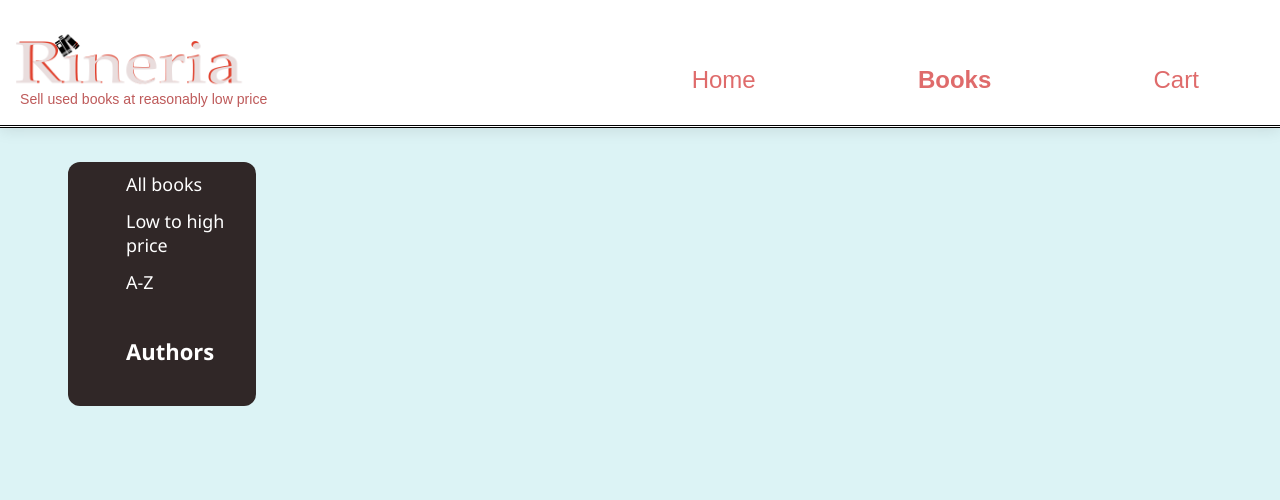
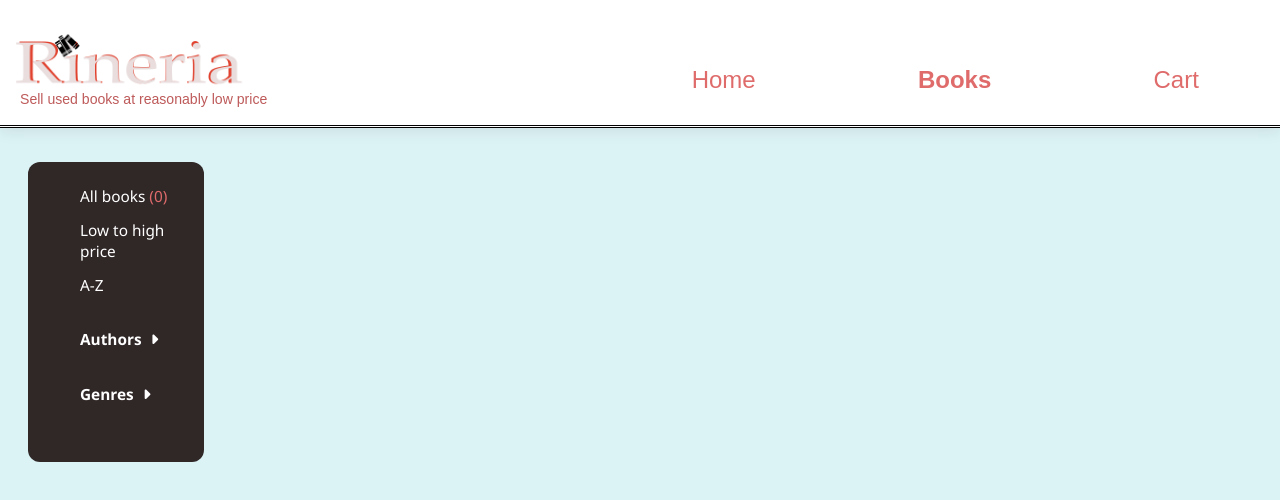
Before and after one commit to law911012eqw/shopping-cart, a React (Create React App) app: page /Books in a window 1280 px wide. Shown: the top 500 px of the page. Built offline with nearby package versions, Linux system fonts and the light colour scheme.

Commit message:
Feat: Added icon visual transition on side book navigation menu

```diff
--- a/src/App.scss
+++ b/src/App.scss
@@ -117,7 +117,7 @@ li > *{
 .books-wrapper{
   display: flex;
   justify-content: space-between;
-  margin: 34px 68px;
+  margin: 34px 28px;
 }
 .book-display-container{
   display: flex;
@@ -138,7 +138,9 @@ li > *{
       .book-title{
         color: rgb(223, 107, 107);
         width: 200px;
+        cursor: pointer;
       }
+      .book-title:hover{ text-decoration: underline; }
     }
   }
 }
@@ -146,7 +148,7 @@ li > *{
 /*********Side Navigation BOOKS*********/
 .Books-Nav{
   display: flex;
-  padding: 10px 30px;
+  padding: 24px;
   flex-direction: column;
   font-size: 22px;
   background-color:rgb(48, 39, 39);
@@ -162,20 +164,23 @@ li > *{
     margin-left: 5px;
     color: white;
   }
-  li{
-    font-size: clamp(1vw, 1.4vw, 2rem);
+  li, h4{
+    font-size: clamp(1vw, 1.2vw, 2rem);
     cursor: pointer;
     padding-bottom: 12px;
     border-bottom:1px solid rgba(48, 39, 39, 0.1);
-    i{
-      visibility: hidden;
-    }
+    // i{
+    //   visibility: hidden;
+    // }
   }
   li:hover{
     text-decoration: underline;
-    i{
-      visibility: visible;
-    }
+    // i{
+    //   visibility: visible;
+    // }
+  }
+  *{
+    user-select: none;
   }
   li:target{
     font-weight: bold;
--- a/src/Components/Books.jsx
+++ b/src/Components/Books.jsx
@@ -13,7 +13,7 @@ const Books = () => {
     //mapping the entire book iamges
     const importAll = images.keys().map(images);
     //Helpers
-    const emphasizedPropHelper = (b, title, price, genres, desc, author) => {
+    const emphasizedPropHelper = (b, title, price, author, genres, desc) => {
         if (b.title === title) {
             b.price = price;
             b.author = author;
@@ -29,7 +29,7 @@ const Books = () => {
         function addingDetails(b) {
             emphasizedPropHelper(
                 b, 'Japanese Legends and Folklore',
-                4, 'A.B Mitford',
+                2, 'A.B Mitford',
                 'Mythology,Folklore',
                 'asdsad')
             emphasizedPropHelper(
@@ -100,7 +100,7 @@ const Books = () => {
     return (
         <div className='Books'>
             <div className='books-wrapper'>
-                <BooksNav />
+                <BooksNav booksNum={books.length}/>
                 <div className="book-display-container">
                     {renderBooks}
                 </div>
--- a/src/Components/BooksNav.jsx
+++ b/src/Components/BooksNav.jsx
@@ -1,30 +1,57 @@
-import React from 'react';
+import React, { useState, useEffect } from 'react';
 
-const BooksNav = ({booksNum}) => {
-    const sortDown = () => {
-        return(
-            <i className="fas fa-sort-down"></i>
-        )
-    }
-    const sortUp = () => {
-        return(
-            <i className="fas fa-sort-up"></i>
-        )
-    }
+const BooksNav = ({ booksNum }) => {
+    const [PriceSort, setPriceSort] = useState('default');
+    const [AlphaSort, setAlphaSort] = useState('default');
+    const [AuthorSort, setAuthorSort] = useState('right');
+    const [GenreSort, setGenreSort] = useState('right');
     const toggleSortIcon = (e) => {
-        e.onclick = () => {
-
+        if (e.target.className === 'books-nav-genres') {
+            GenreSort === 'right' ? setGenreSort('down') : setGenreSort('right');
+        } else if (e.target.className === 'books-nav-authors') {
+            AuthorSort === 'right' ? setAuthorSort('down') : setAuthorSort('right');
+        } else if (e.target.className === 'books-nav-all') {
+            console.log('it worked');
+            setAlphaSort('default');
+            setPriceSort('default');
+        } else if (e.target.className === 'books-nav-price') {
+            PriceSort != 'up' ? setPriceSort('up') : setPriceSort('down');
+        } else if (e.target.className === 'books-nav-alpha') {
+            AlphaSort != 'up' | 'down' ? setAlphaSort('up') : setAlphaSort('down');
         }
     }
+    console.log(GenreSort);
     return (
         <div className='Books-Nav'>
             <ul className="books-top-nav">
-                <li>All books<span></span></li>
-                <li>Low to high price<i class="fas fa-sort-down"></i></li>
-                <li>A-Z</li>
+                <li
+                    onClick={toggleSortIcon}
+                    className="books-nav-all">
+                    All books <span> ({booksNum})</span>
+                </li>
+                <li
+                    onClick={toggleSortIcon}
+                    className="books-nav-price">
+                    Low to high price {PriceSort === 'up' ? <i className="fas fa-sort-up"></i> :
+                        PriceSort === 'down' ? <i className="fas fa-sort-down"></i> : null}
+                    </li>
+                <li onClick={toggleSortIcon}
+                    className="books-nav-alpha">
+                    A-Z {AlphaSort === 'up' ? <i className="fas fa-sort-up"></i> :
+                        AlphaSort === 'down' ? <i className="fas fa-sort-down"></i> : null}
+                </li>
             </ul>
             <ul className="books-bottom-nav">
-                <h4>Authors</h4>
+                <h4
+                    onClick={toggleSortIcon}
+                    className="books-nav-authors">
+                    Authors {AuthorSort === 'right' ? <i className="fas fa-caret-right"></i> : <i className="fas fa-sort-down"></i>}
+                </h4>
+                <h4
+                    onClick={toggleSortIcon}
+                    className="books-nav-genres">
+                    Genres {GenreSort === 'right' ? <i className="fas fa-caret-right"></i> : <i className="fas fa-sort-down"></i>}
+                </h4>
             </ul>
         </div>
     );
```
